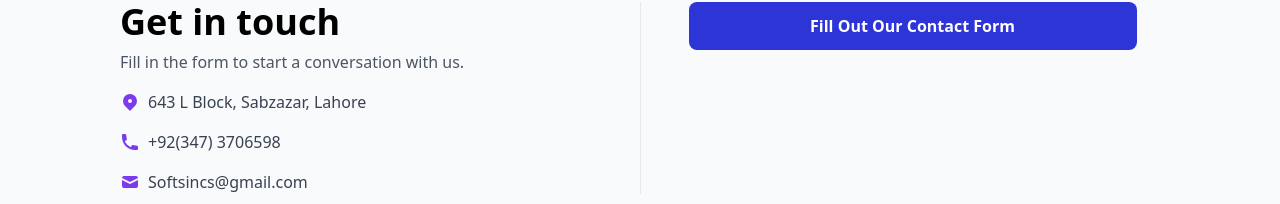
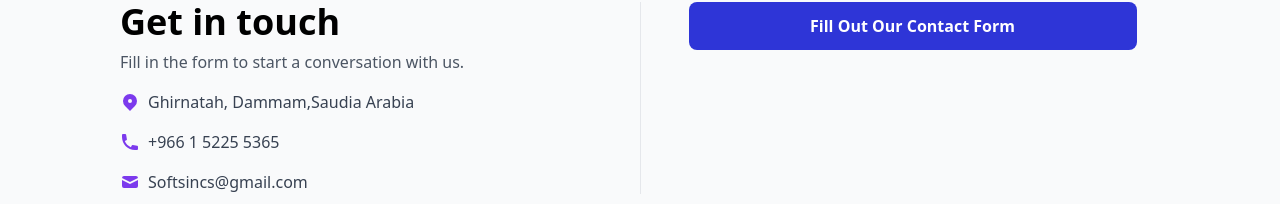
Before and after one commit to awaisamjad-SE/Main-Softsinc, a React (Vite) app in the folder Softsincs/: page /home in a window 1280 px wide. Shown: the part 5140-5344 px from the top of the page. Built offline with nearby package versions, Linux system fonts and the light colour scheme.

Commit message:
Update ContactSection.jsx

```diff
--- a/Softsincs/src/Components/layout/hero/ContactSection.jsx
+++ b/Softsincs/src/Components/layout/hero/ContactSection.jsx
@@ -20,13 +20,13 @@ const googleFormLink =
               <svg className="w-5 h-5 mr-2 text-violet-600" fill="currentColor" viewBox="0 0 20 20">
                 <path fillRule="evenodd" d="M5.05 4.05a7 7 0 119.9 9.9L10 18.9l-4.95-4.95a7 7 0 010-9.9zM10 11a2 2 0 100-4 2 2 0 000 4z" clipRule="evenodd" />
               </svg>
-              <span>643 L Block, Sabzazar, Lahore</span>
+              <span>Ghirnatah, Dammam,Saudia Arabia</span>
             </p>
             <p className="flex items-center">
               <svg className="w-5 h-5 mr-2 text-violet-600" fill="currentColor" viewBox="0 0 20 20">
                 <path d="M2 3a1 1 0 011-1h2.15a1 1 0 01.99.83l.74 4.43a1 1 0 01-.54 1.06l-1.55.77a11.03 11.03 0 006.1 6.1l.77-1.55a1 1 0 011.06-.54l4.43.74a1 1 0 01.83.99V17a1 1 0 01-1 1h-2C7.82 18 2 12.18 2 5V3z" />
               </svg>
-              <span>+92(347) 3706598</span>
+              <span>+966 1 5225 5365</span>
             </p>
             <p className="flex items-center">
               <svg className="w-5 h-5 mr-2 text-violet-600" fill="currentColor" viewBox="0 0 20 20">
```
